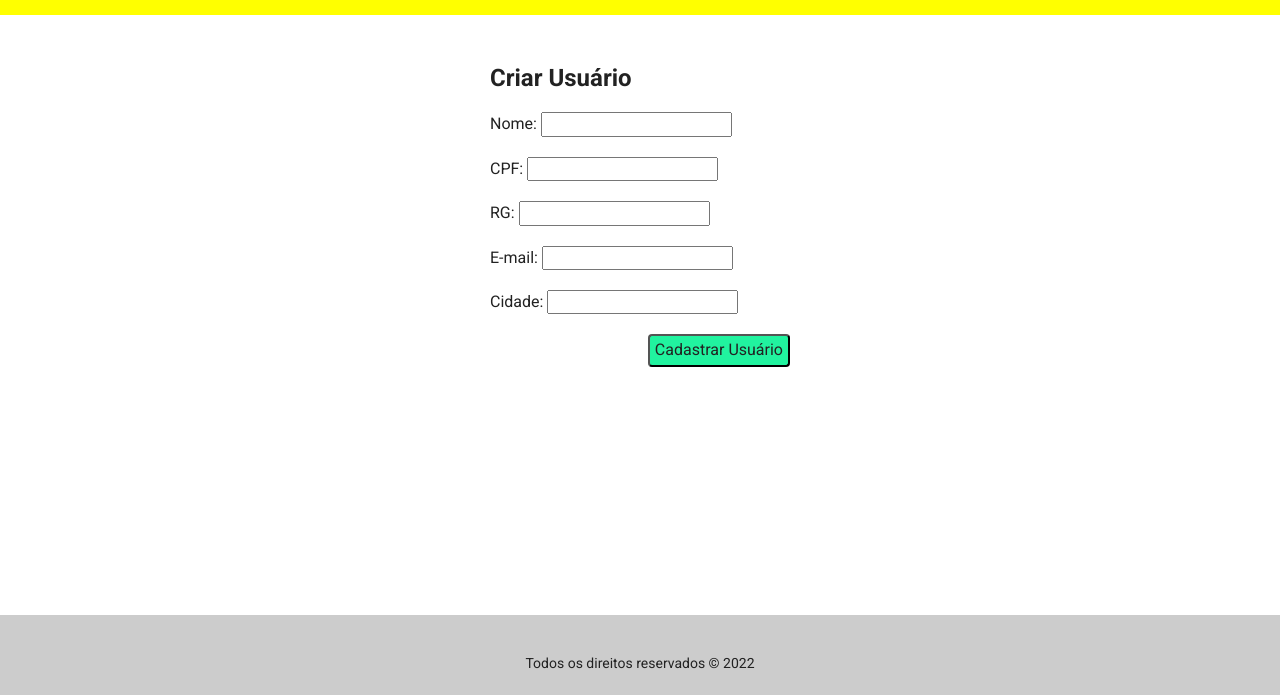
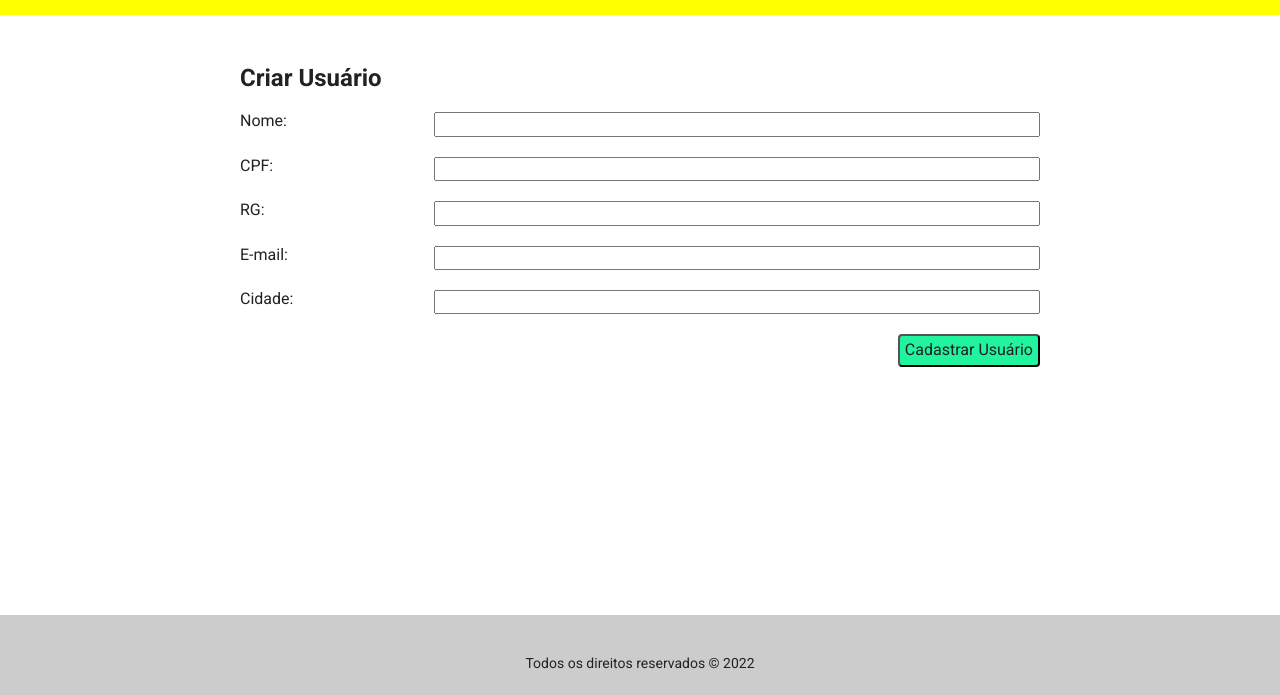
Before and after one commit to chrystianraony/basic-project-crud-user, a plain HTML site: page html/new.html in a window 1280 px wide. Shown: the part 105-800 px from the top of the page. Drawn offline with Linux system fonts and the light colour scheme.

Commit message:
arrumado o href dos botões de editar o usuario, e configurado o css de alguns itens

```diff
--- a/css/style.css
+++ b/css/style.css
@@ -126,9 +126,6 @@ main section#usuarios table td {
   padding: 10px;
 }
 
-main section#usuarios form {
-}
-
 main section#usuarios form div.form-control {
   margin-bottom: 20px;
 }
@@ -157,7 +154,24 @@ body#contacts main section#usuarios .form-control input {
 /* NEW USUÁRUIO */
 
 body#new-usuario main .container {
-  width: 300px;
+  width: 800px;
+}
+
+body#new-usuario main section#usuarios .content {
+  display: flex;
+  flex-direction: column;
+}
+
+body#new-usuario main section#usuarios .form-control {
+  display: flex;
+}
+
+body#new-usuario main section#usuarios .form-control label {
+  flex: 3;
+  margin-right: 15px;
+}
+body#new-usuario main section#usuarios .form-control input {
+  flex: 10;
 }
 
 
```
Also changed, not shown: html/users.html (+4 -4 lines).
